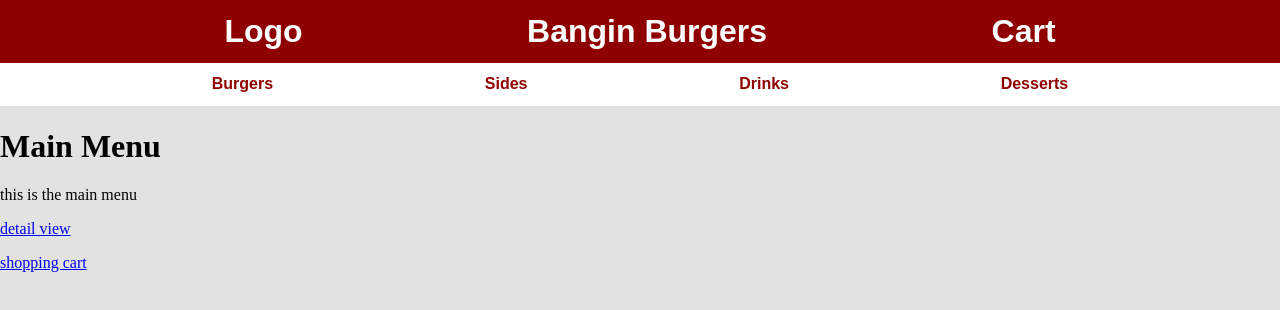
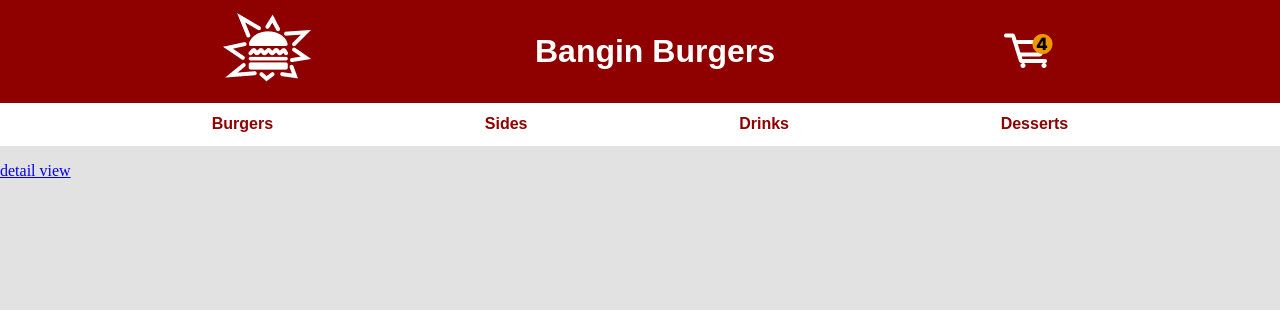
Before and after one commit to wyatt025/HTML_CSS_WebPageDemo, a plain HTML site: page index.html in a window 1280 px wide. Drawn offline with Linux system fonts and the light colour scheme.

Commit message:
a lot of messing around to put a hover element on the shopping cart

```diff
--- a/defaultappstyles.css
+++ b/defaultappstyles.css
@@ -8,7 +8,7 @@
     justify-content: center;
     margin: 0;
 }
-.TitleBar-Container {
+.TitleBar {
     background-color: #8F0000;
     display: flex;
     flex-direction: row;
@@ -18,12 +18,29 @@
     padding: 1% 0 1% 0;
 
 }
-.TBcontent {
+.TitleBar div {
     color: white;
     align-items: center;
     font: bold 2em arial;
 }
-.MenuBar-container {
+#ShoppingCart{
+    height: 48px;
+    width: 59px;
+    display: flex;
+    align-content: center;
+    justify-content: center;
+    text-align: center;
+}
+#ShoppingCart:hover{
+    background-color: #cf3b3b;
+    border-radius: 15px;
+}
+#ShopCartSVG{
+    align-self: center;
+    margin-top: 5px;
+    margin-left: 5px;
+}
+.MenuBar {
     background-color: #ffff;
     display: flex;
     flex-direction: row;
@@ -32,7 +49,7 @@
     align-items: center;
     padding: 1% 0 1% 0;
 }
-.MB-content{
+.MenuBar div{
     color: #8F0000;
     align-items: center;
     font: bold 1em arial;
--- a/index.html
+++ b/index.html
@@ -2,22 +2,37 @@
 <html>
 <head>
     <link rel="stylesheet" href="defaultappstyles.css">
+    <style>
+        /*@media screen and (max-width: 700px) {
+            {
+                flex-direction: column;
+            }
+        }*/
+    </style>
 </head>
 <body class="Main">
-    <div class="TitleBar-Container">
-        <div class="TBcontent">Logo</div>
-        <div class="TBcontent">Bangin Burgers</div>
-        <div class="TBcontent">Cart</div>
+
+    <div class="TitleBar">
+        <div>
+            <svg height="69" width="89" xmlns="http://www.w3.org/2000/svg">
+                <image href="Pics&Logos/BBs Logo.png" alt="burger">
+            </svg>
+        </div>
+        <div>Bangin Burgers</div>
+        <div id="ShoppingCart" style="align-self: center;">
+            <a href="shoppingcart.html" >
+                <svg id="ShopCartSVG" height="36" width="51" xmlns="http://www.w3.org/2000/svg" >
+                    <image href="Pics&Logos/cart logo.png" alt="shopping cart">
+                </svg>
+            </a>
+        </div>
     </div>
-    <div class="MenuBar-container">
-        <div class="MB-content">Burgers</div>
-        <div class="MB-content">Sides</div>
-        <div class="MB-content">Drinks</div>
-        <div class="MB-content">Desserts</div>
+    <div class="MenuBar">
+        <div>Burgers</div>
+        <div>Sides</div>
+        <div>Drinks</div>
+        <div>Desserts</div>
     </div>
-        <h1>Main Menu</h1>
-        <p>this is the main menu</p>
         <p><a href="detailview.html">detail view</a></p>
-        <p><a href="shoppingcart.html">shopping cart</a></p>
 </body>
 </html>
```
Also changed, not shown: Pics&Logos/BBs Logo large.png (added), Pics&Logos/bb.png (added), Pics&Logos/cart logo.png (added), Pics&Logos/cb.png (added), Pics&Logos/cc.png (added), Pics&Logos/cms.png (added), Pics&Logos/cncms.png (added), Pics&Logos/fri.png (added), Pics&Logos/pep.png (added), Pics&Logos/sb.png (added), Pics&Logos/sfri.png (added), Pics&Logos/vms.png (added).
